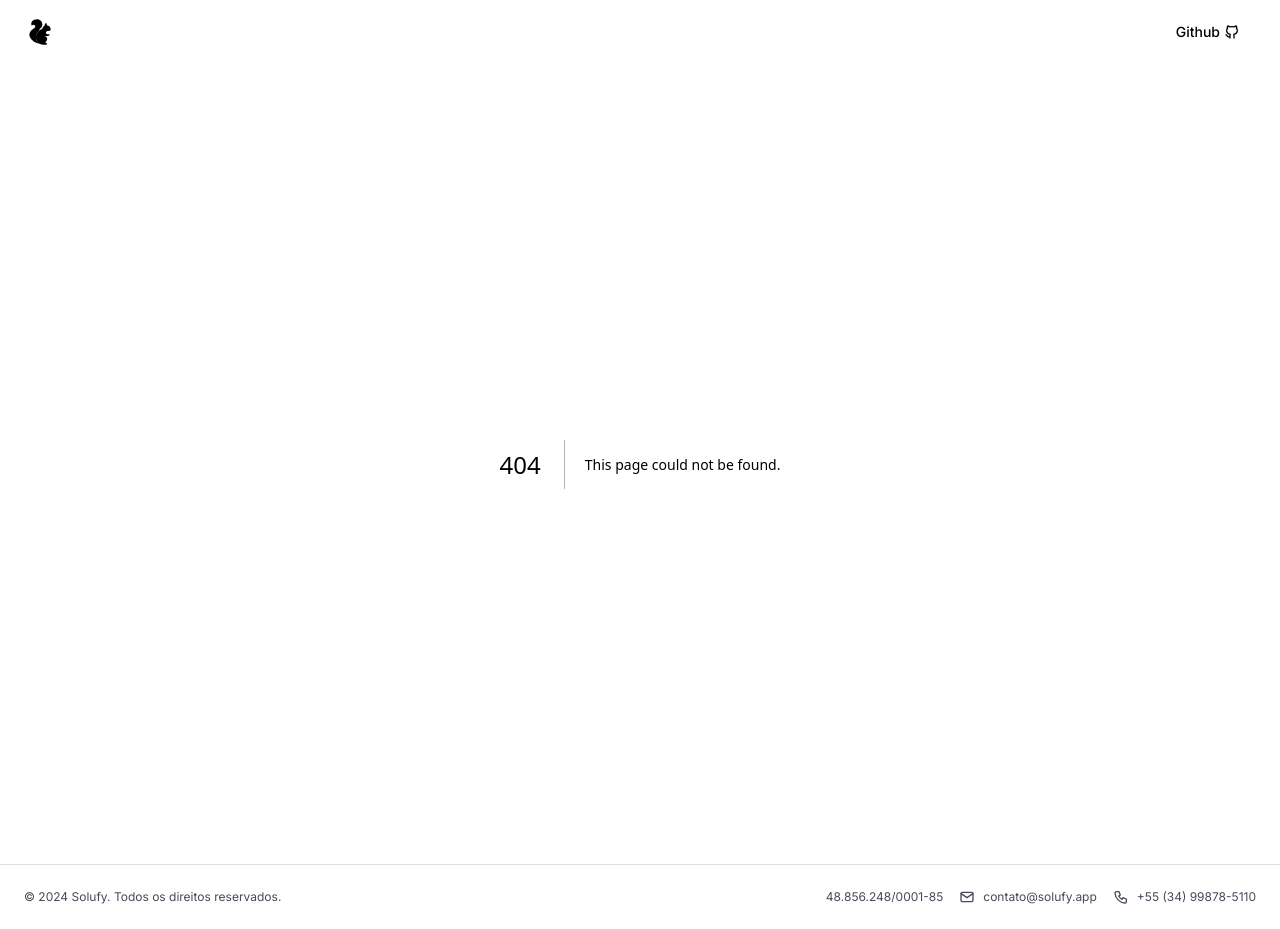
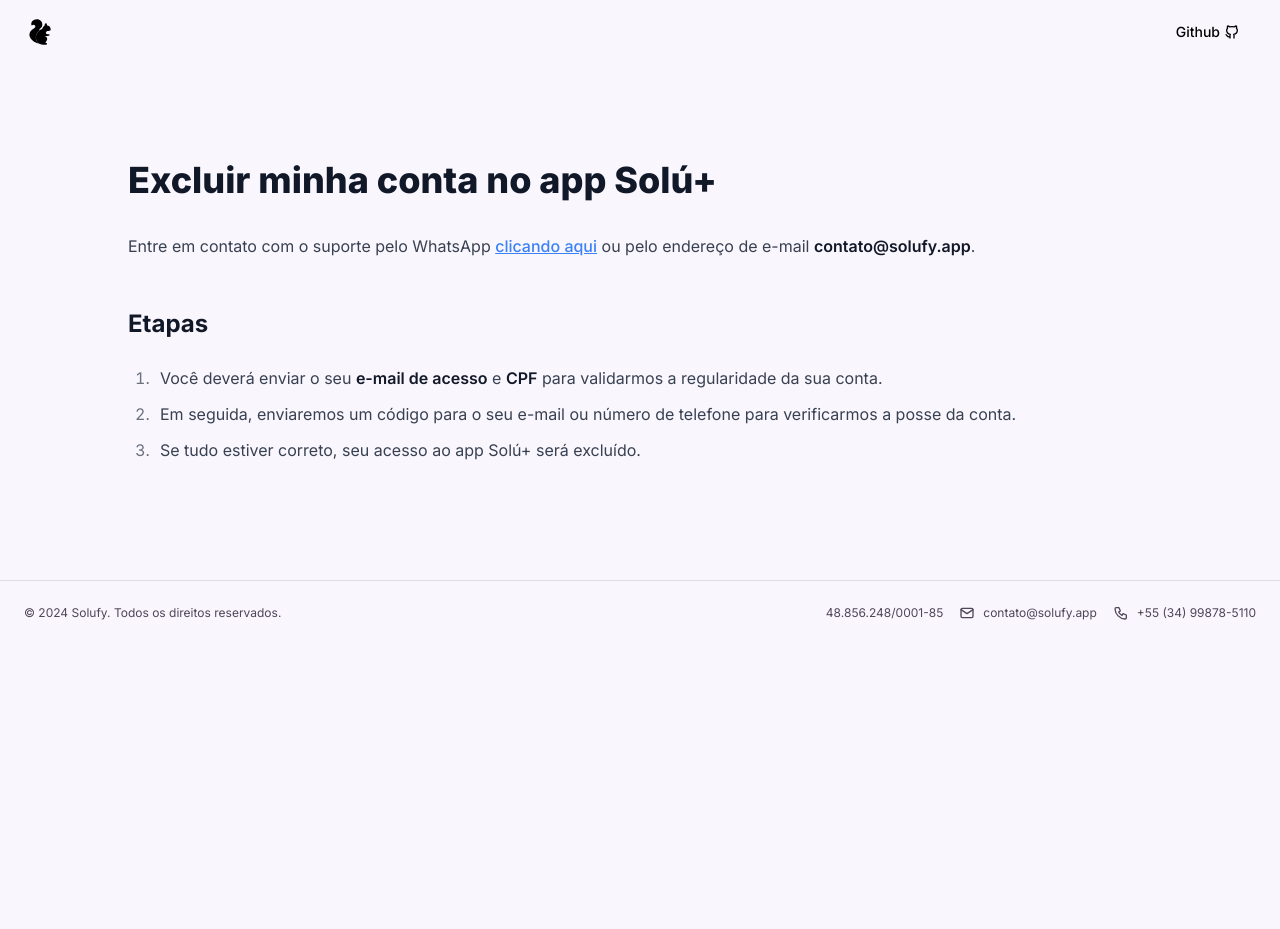
Before and after one commit to solufyapp/solufy-website, a Next.js app: page /solumais/delete-account in a window 1280 px wide. Before the commit this address had no page. After the commit the page ends 800 px from the top, so only its background shows below. Built offline with nearby package versions, Linux system fonts and the light colour scheme.

Commit message:
feat: delete account page

```diff
--- a/package.json
+++ b/package.json
@@ -11,6 +11,7 @@
 	"dependencies": {
 		"@radix-ui/react-slot": "^1.1.0",
 		"@tabler/icons-react": "^3.14.0",
+		"@tailwindcss/typography": "^0.5.15",
 		"clsx": "^2.1.1",
 		"framer-motion": "^11.5.4",
 		"next": "14.2.8",
--- /dev/null
+++ b/src/app/solumais/delete-account/page.tsx
@@ -0,0 +1,40 @@
+import Link from "next/link";
+
+export default function DeleteAccountPage() {
+	const waText = "Quero excluir a minha conta do app Solú+.";
+	const waUrl = `https://wa.me/+5534998785110?text=${encodeURIComponent(waText)}`;
+
+	return (
+		<main className="mx-5 py-24">
+			<section className="prose mx-auto max-w-5xl">
+				<h1>Excluir minha conta no app Solú+</h1>
+
+				<p>
+					Entre em contato com o suporte pelo WhatsApp{" "}
+					<Link className="text-blue-500" href={waUrl}>
+						clicando aqui
+					</Link>{" "}
+					ou pelo endereço de e-mail <strong>contato@solufy.app</strong>.
+				</p>
+
+				<div>
+					<h2>Etapas</h2>
+
+					<ol>
+						<li>
+							Você deverá enviar o seu <strong>e-mail de acesso</strong> e{" "}
+							<strong>CPF</strong> para validarmos a regularidade da sua conta.
+						</li>
+						<li>
+							Em seguida, enviaremos um código para o seu e-mail ou número de
+							telefone para verificarmos a posse da conta.
+						</li>
+						<li>
+							Se tudo estiver correto, seu acesso ao app Solú+ será excluído.
+						</li>
+					</ol>
+				</div>
+			</section>
+		</main>
+	);
+}
--- a/tailwind.config.ts
+++ b/tailwind.config.ts
@@ -74,6 +74,6 @@
 			},
 		},
 	},
-	plugins: [require("tailwindcss-animate")],
+	plugins: [require("tailwindcss-animate"), require("@tailwindcss/typography")],
 };
 export default config;
```
Also changed, not shown: 1 other file (tests, documents, lock files or other folders).
